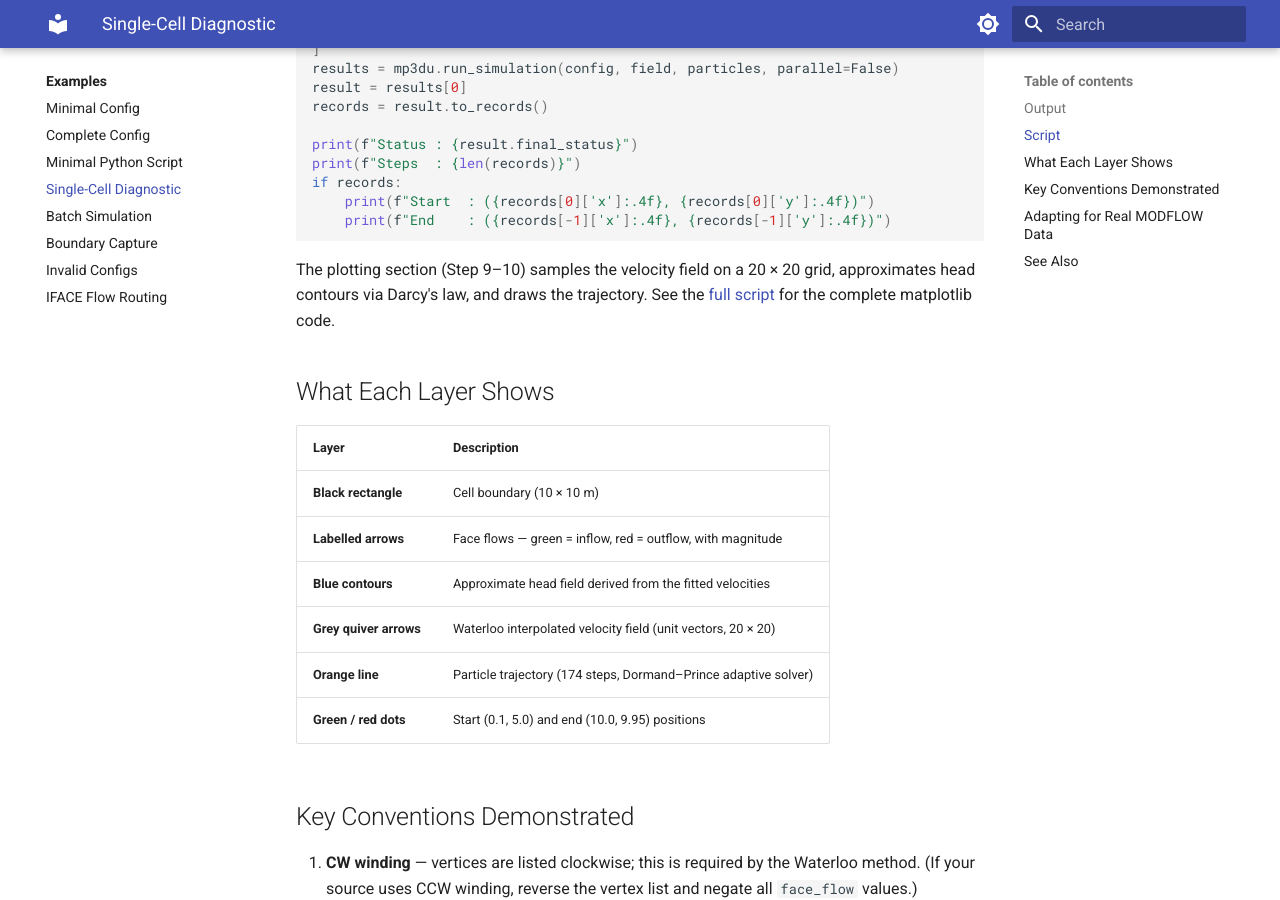
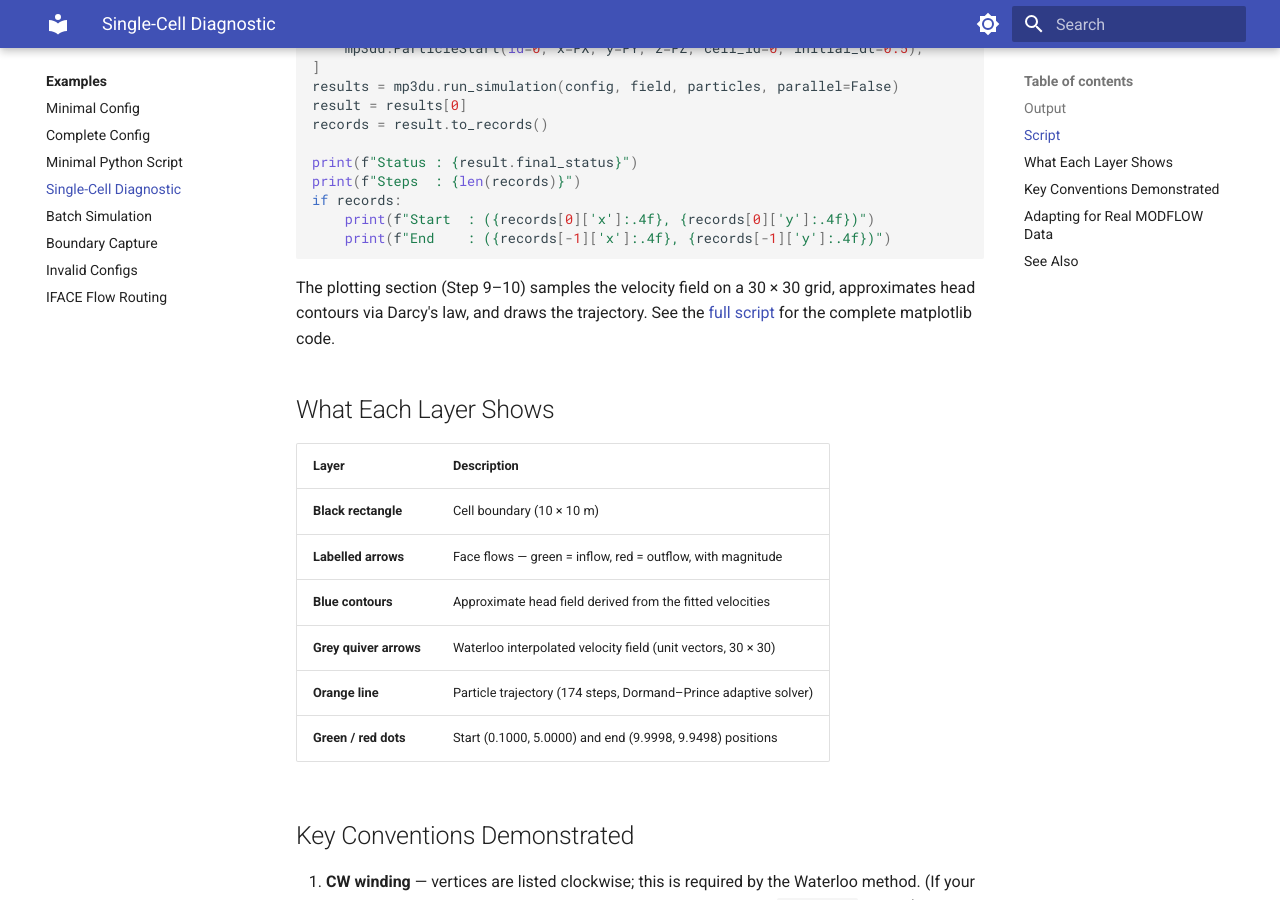
Before and after one commit to sspa-inc/mp3du-rs-docs, an MkDocs documentation site: the page built from docs/examples/single-cell-diagnostic.md, in a window 1280 px wide and 900 px high, scrolled down 4339 px. Built offline with MkDocs 1.6.1 and Material for MkDocs 9.7.7, drawn with Linux system fonts in a browser that asks for light colours; some of the changed text lies outside the part shown.

Commit message:
Update single cell diagnostic example

````diff
--- a/docs/examples/single-cell-diagnostic.md
+++ b/docs/examples/single-cell-diagnostic.md
@@ -20,8 +20,8 @@ before attempting a full model integration.
 |------|-------|
 | **Status** | `ExitedDomain` |
 | **Steps** | 174 |
-| **Start** | (0.1, 5.0) |
-| **End** | (10.0, 9.95) |
+| **Start** | (0.1000, 5.0000) |
+| **End** | (9.9998, 9.9498) |
 
 The particle enters through the left face (green arrow, Q = 1.0 m³/d IN),
 flows right and upward following the velocity field, and exits the domain
@@ -183,7 +183,7 @@ if records:
     print(f"End    : ({records[-1]['x']:.4f}, {records[-1]['y']:.4f})")
 ```
 
-The plotting section (Step 9–10) samples the velocity field on a 20 × 20 grid,
+The plotting section (Step 9–10) samples the velocity field on a 30 × 30 grid,
 approximates head contours via Darcy's law, and draws the trajectory.  See the
 [full script](single_cell_diagnostic.py) for the complete matplotlib code.
 
@@ -194,9 +194,9 @@ approximates head contours via Darcy's law, and draws the trajectory.  See the
 | **Black rectangle** | Cell boundary (10 × 10 m) |
 | **Labelled arrows** | Face flows — green = inflow, red = outflow, with magnitude |
 | **Blue contours** | Approximate head field derived from the fitted velocities |
-| **Grey quiver arrows** | Waterloo interpolated velocity field (unit vectors, 20 × 20) |
+| **Grey quiver arrows** | Waterloo interpolated velocity field (unit vectors, 30 × 30) |
 | **Orange line** | Particle trajectory (174 steps, Dormand–Prince adaptive solver) |
-| **Green / red dots** | Start (0.1, 5.0) and end (10.0, 9.95) positions |
+| **Green / red dots** | Start (0.1000, 5.0000) and end (9.9998, 9.9498) positions |
 
 ## Key Conventions Demonstrated
 
--- a/docs/examples/single_cell_diagnostic.py
+++ b/docs/examples/single_cell_diagnostic.py
@@ -78,7 +78,7 @@ ORDER_OF_APPROX = 3
 N_CONTROL_POINTS = 16
 
 # Output path — SVG is vector, scales perfectly in docs
-OUTPUT_PATH = Path(__file__).with_name("single_cell_diagnostic.svg")
+OUTPUT_PATH = Path(__file__).parent.parent / "assets" / "images" / "single_cell_diagnostic.svg"
 
 
 # ╔══════════════════════════════════════════════════════════════════════╗
@@ -391,4 +391,4 @@ ax.legend(loc="lower right", fontsize=10, framealpha=1.0, edgecolor="#d1d8e0", b
 
 fig.tight_layout()
 fig.savefig(OUTPUT_PATH, bbox_inches="tight", dpi=300)
-print(f"Saved → {OUTPUT_PATH}")
+print(f"Saved -> {OUTPUT_PATH}")
````
Also changed, not shown: docs/assets/images/single_cell_diagnostic.svg, docs/examples/single_cell_diagnostic.svg (deleted).
